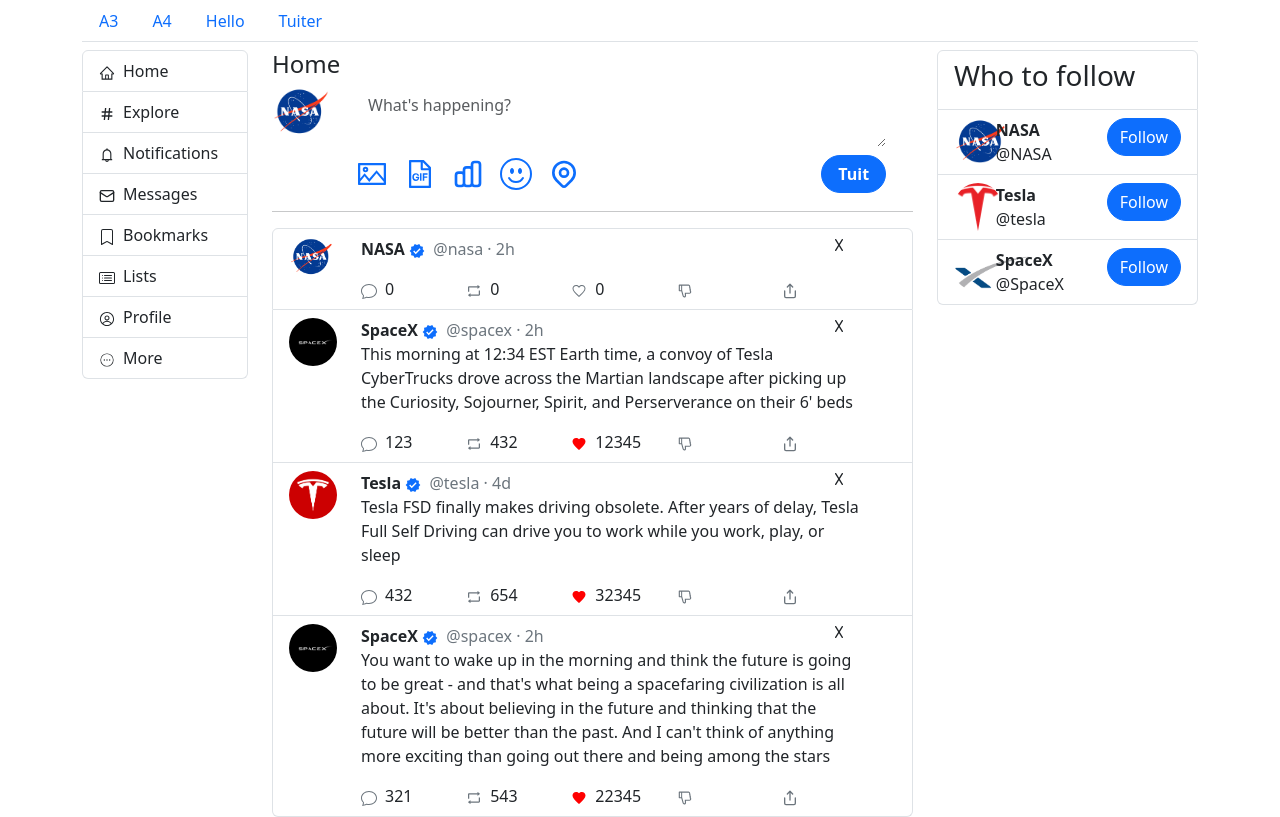
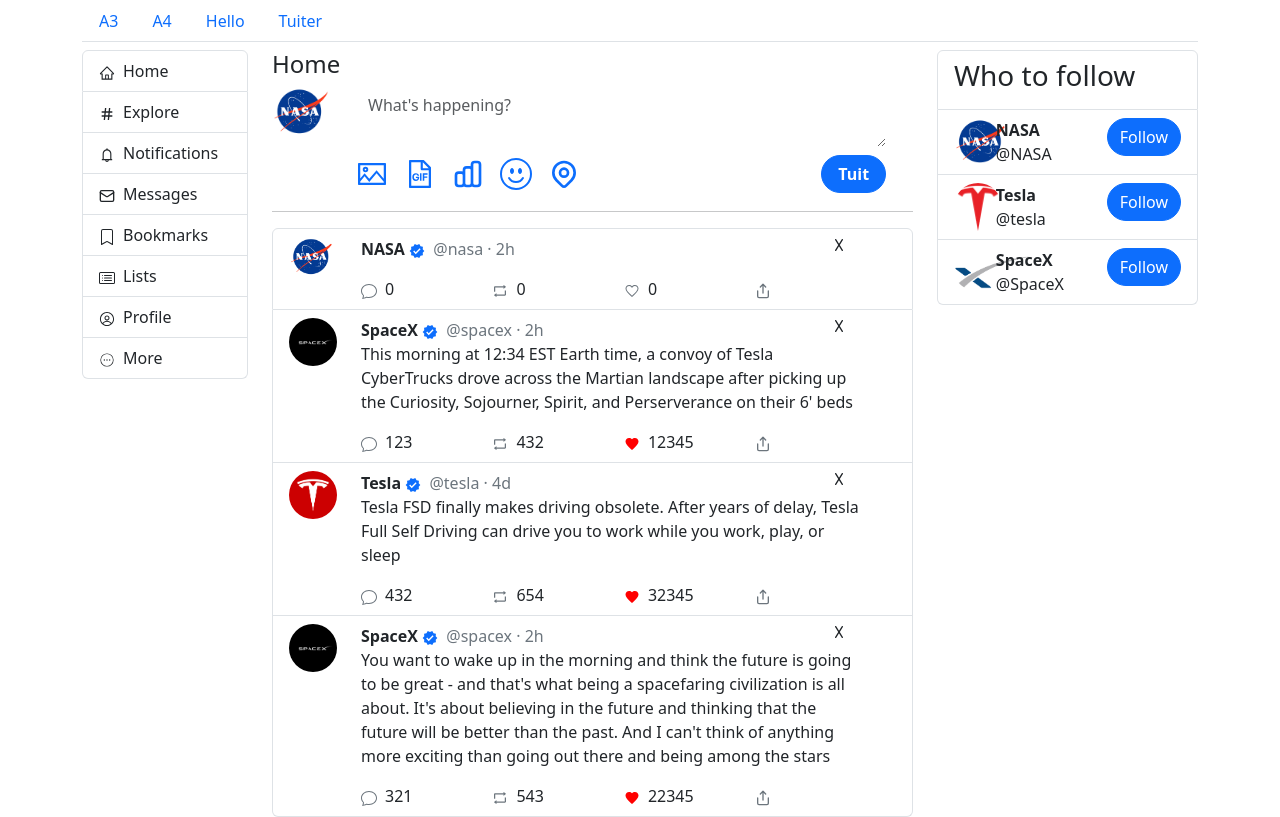
Before and after one commit to leej63/tuiter-react-web-app, a React (Create React App) app: page /#/tuiter in a window 1280 px wide. Both pictures are taken after a click on the button "Tuit". Built offline with nearby package versions, Linux system fonts and the light colour scheme.

Commit message:
a4 fix git issues again

```diff
--- a/src/tuiter/tuits/tuit-stats.js
+++ b/src/tuiter/tuits/tuit-stats.js
@@ -1,11 +1,9 @@
 import React from "react";
 import {BsChat} from "react-icons/bs";
-import {AiOutlineRetweet, AiOutlineDislike} from "react-icons/ai";
+import {AiOutlineRetweet} from "react-icons/ai";
 import {LuShare} from "react-icons/lu";
 import {IconContext} from "react-icons";
 import {IoMdHeartEmpty, IoMdHeart} from "react-icons/io";
-import { updateTuitThunk } from "../services/tuits-thunks";
-import { useDispatch } from "react-redux";
 
 const TuitStats = (
     {
@@ -17,17 +15,14 @@
             "time": "2h",
             "image": "tesla1.jpg",
             "liked": true,
-            "disliked": false,
             "replies": 123,
             "retuits": 432,
             "likes": 2345,
-            "dislikes": 123,
             "handle":"@spacex",
             "tuit": "placeholder"
         }
     }
 ) => {
-    const dispatch = useDispatch();
     return (
         <>
             <div className="row justify-content-evenly">
@@ -44,16 +39,13 @@
                     <span>{tuit.retuits}</span>
                 </div>
                 <div className="col">
-                    {!tuit.liked && <IoMdHeartEmpty className="me-2 text-secondary" onClick={() => dispatch(updateTuitThunk({...tuit, likes: tuit.likes + 1, liked: true}))} />}
-                    {tuit.liked && <IconContext.Provider value={{ color: "red" }}>
-                        <IoMdHeart className="me-2" onClick={() => dispatch(updateTuitThunk({...tuit, likes: tuit.likes - 1, liked: false}))} />
-                    </IconContext.Provider>}
+                    <a href="#" className="text-decoration-none">
+                        {!tuit.liked && <IoMdHeartEmpty className="me-2 text-secondary"/>}
+                        {tuit.liked && <IconContext.Provider value={{ color: "red" }}>
+                            <IoMdHeart className="me-2"/>
+                        </IconContext.Provider>}
+                    </a>
                     <span>{tuit.likes}</span>
-                </div>
-                <div className="col">
-                    {!tuit.disliked && <AiOutlineDislike className="me-2 text-secondary" onClick={() => dispatch(updateTuitThunk({...tuit, dislikes: tuit.dislikes + 1, disliked: true}))} />}
-                    {tuit.disliked && <AiOutlineDislike className="me-2 text-secondary text-danger" onClick={() => dispatch(updateTuitThunk({...tuit, dislikes: tuit.dislikes - 1, disliked: false}))} />}
-                    <span>{tuit.dislikes}</span>
                 </div>
                 <div className="col">
                     <a href="#" className="text-decoration-none">
```
